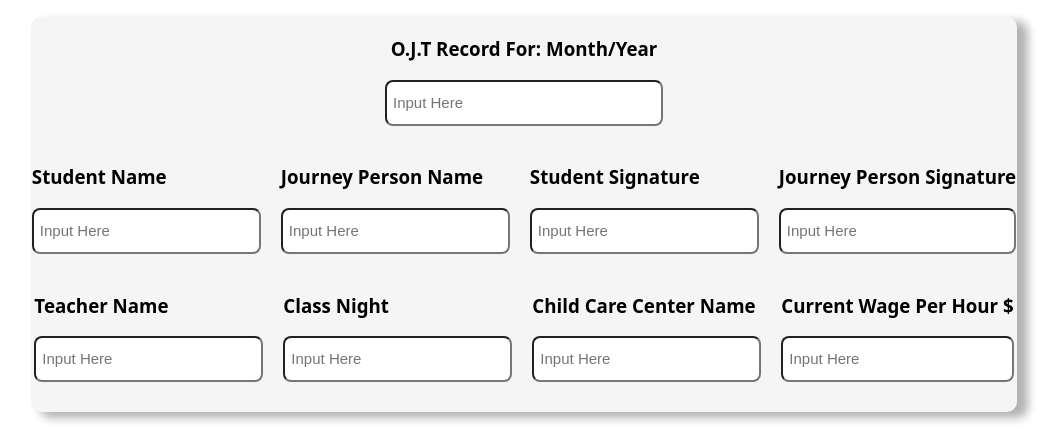
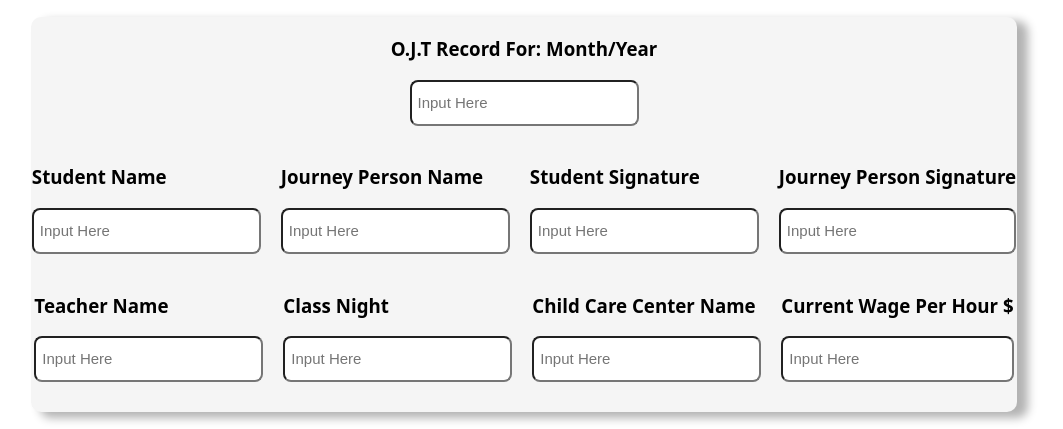
Before and after one commit to FlightReacts11/ojt-calculator, a plain HTML site: page index.html in a window 1280 px wide. Shown: the part 292-721 px from the top of the page, without its empty margins (116-1179 px from the left). Drawn offline with Linux system fonts and the light colour scheme.

Commit message:
commit 4

```diff
--- a/index.css
+++ b/index.css
@@ -38,10 +38,6 @@ h2 {
 .input-groups.standalone {
     width: 100%;
     align-items: center;
-}
-
-.input-groups.standalone input {
-    width: 270px;
 }
 
 .flex-input-fields {
```
